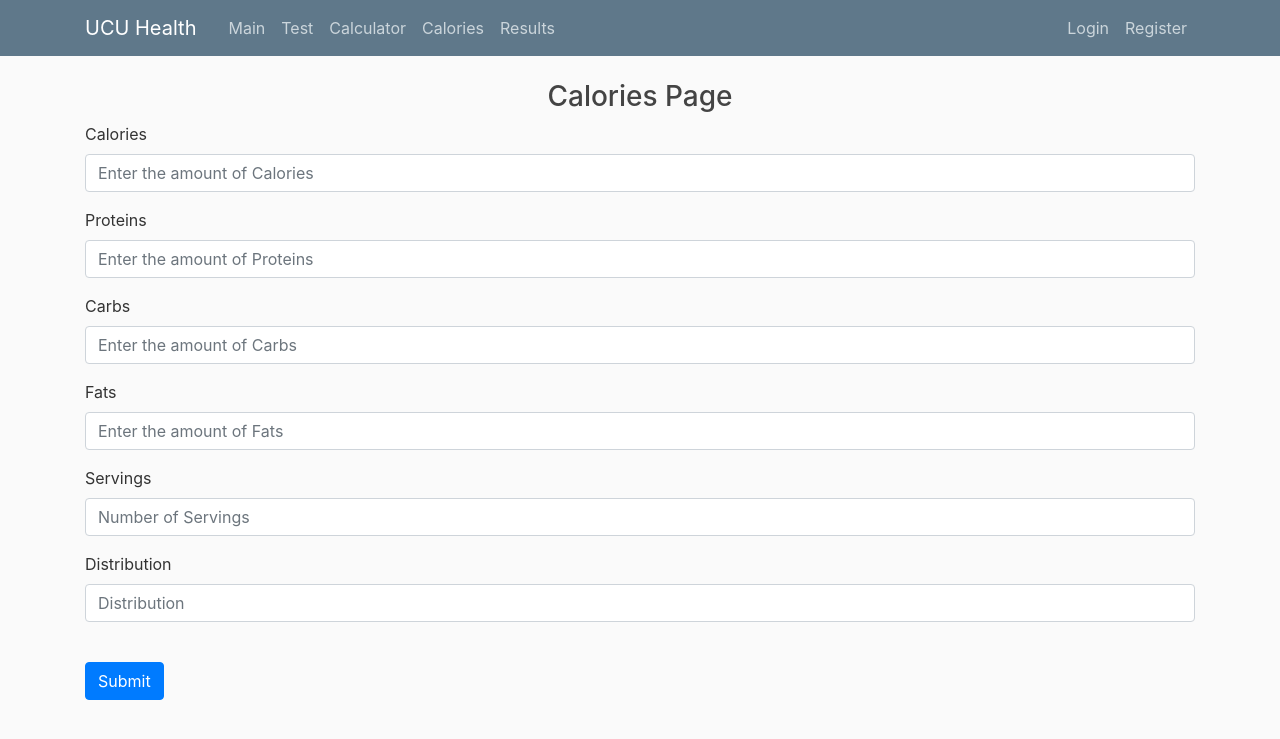
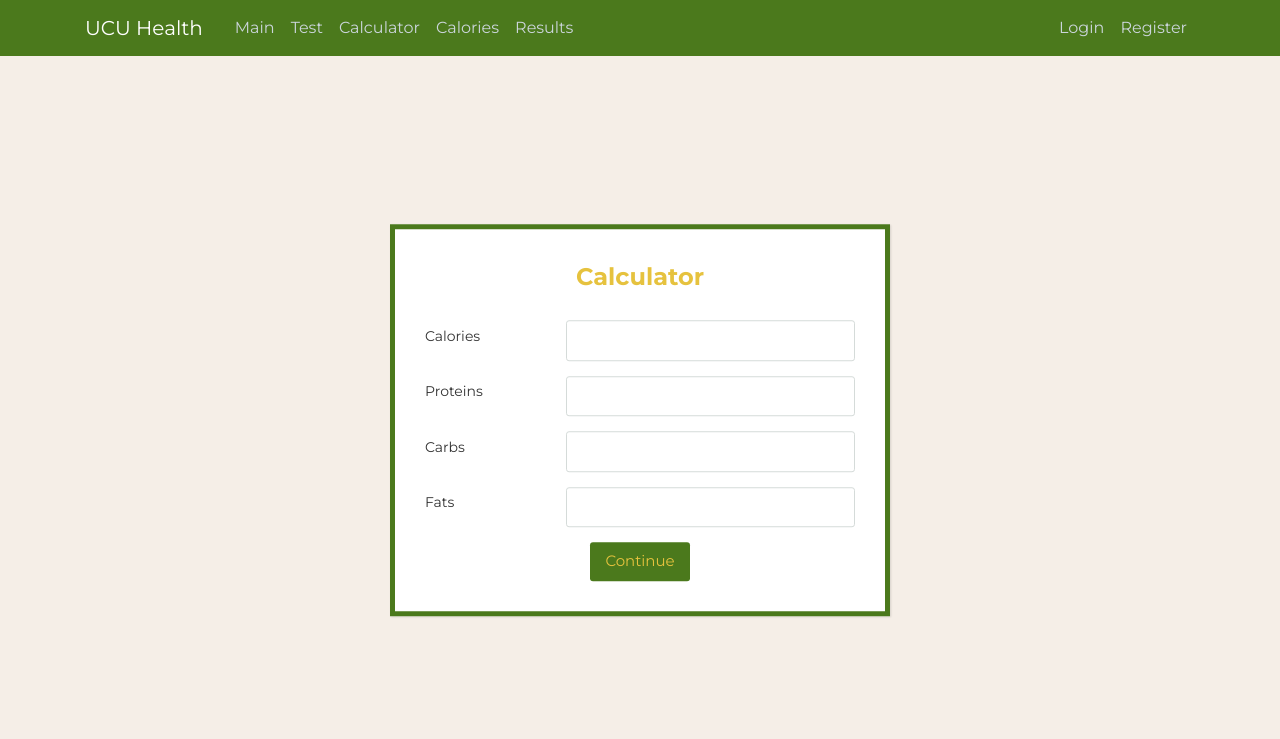
Before and after one commit to VikaProkhorova/UCUHealth2, a Flask app: page /calories in a window 1280 px wide. Shown: the top 739 px of the page. Run offline with Flask 2, Linux system fonts and the light colour scheme; some libraries are stand-ins or nearby versions.

Commit message:
random changes

```diff
--- a/main/routes.py
+++ b/main/routes.py
@@ -60,7 +60,6 @@ def results():
 def test():
     'Test page'
     form = ExampleForm()
-    form.check_options
     # form.check_options.choices =
     return render_template('test.html', form = form)
 
--- /dev/null
+++ b/main/static/calories.css
@@ -0,0 +1,143 @@
+
+@import url("https://fonts.googleapis.com/css?family=Montserrat:400,700&display=swap");
+
+*{
+    margin: 0;
+    padding: 0;
+    box-sizing: border-box;
+    font-family: 'Montserrat', sans-serif;
+}
+
+body{
+    background: #f5eee7;
+    padding: 0 10px;
+}
+.wrapper{
+    max-width: 500px;
+    width: 100%;
+    background: #fff;
+    margin: 20px auto;
+    padding: 30px;
+    box-shadow: 1px 1px 2px rgba(0,0,0,0.125);
+    border: 5px solid #4b791c;
+    position: absolute;
+    top: 50%;
+    left: 50%;
+    transform: translate(-50%, -50%);
+}
+.wrapper .title{
+    font-size: 24px;
+    font-weight: 700;
+    margin-bottom: 25px;
+    color: #e6c23e;
+    text-align: center;
+}
+.wrapper .form{
+    width: 100%;
+}
+.wrapper .form .input_field{
+    margin-bottom: 15px;
+    display: flex;
+    align-items: center;
+}
+.wrapper .form .input_field label{
+    width: 200px;
+    color: 757575;
+    margin-right: 10px;
+    font-size: 14px;
+}
+.wrapper .form .input_field .input{
+    width: 100%;
+    outline: none;
+    border: 1px solid #d5dbd9;
+    font-size: 15px;
+    padding: 8px 10px;
+    border-radius: 3px;
+    transition: all 0.3s ease;
+}
+.wrapper .form .input_field .input:focus,
+.wrapper .form .input_field .textarea:focus{
+    border: 1px solid #e6c23e;
+}
+.wrapper .form .input_field .p{
+    font-size: 14px;
+    color: #757575;
+
+}
+.wrapper .form .input_field.terms p{
+    font-size: 14px;
+    color: #757575;
+    font-weight: 400;
+    font-family: 'Montserrat', sans-serif;
+}
+.wrapper .form .input_field .check{
+    width: 15px;
+    height: 15px;
+    position: relative;
+    display: block;
+    cursor: pointer;
+}
+.wrapper .form .input_field .check input[type="checkbox"]{
+    position: absolute;
+    top: 0;
+    left: 0;
+    opacity: 0;
+}
+.wrapper .form .input_field .check .checkmark{
+    width: 15px;
+    height: 15px;
+    border: 1px solid #e6c23e;
+    display: block;
+    position: relative;
+}
+.wrapper .form .input_field .check .checkmark:before{
+    content: "";
+    position: absolute;
+    top: 1px;
+    left: 2px;
+    width: 5px;
+    height: 2px;
+    border: 2px solid;
+    border-color: transparent transparent #fff #fff;
+    transform: rotate(-45deg);
+    display: none;
+}
+.wrapper .form .input_field .check input[type="checkbox"]:checked ~ .checkmark{
+    background: #e6c23e;
+}
+
+.wrapper .form .input_field .check input[type="checkbox"]:checked ~ .checkmark:before{
+    display: block;
+}
+.wrapper .form .input_field:last-child {
+    display: flex;
+    justify-content: flex-end;
+  }
+
+.wrapper .form .btn {
+    margin-left: 10px;
+  }
+
+.wrapper .form .input_field .btn{
+    width: 100px;
+    padding: 8px 10px;
+    font-size: 15px;
+    border: 0;
+    background-color: #4b791c;
+    color: #e6c23e;
+    cursor: pointer;
+    border-radius: 3px;
+    outline: none;
+    margin: 0 auto;
+    display: block;
+}
+.wrapper .form .input_field:last-child{
+    margin-bottom:0;
+    display: flex;
+}
+.wrapper .form .input_field:last-child .btn{
+    margin-left:auto;
+}
+.wrapper .form .input_field .btn:hover{
+    background: #ffd658;
+}
--- a/main/static/main.css
+++ b/main/static/main.css
@@ -1,5 +1,5 @@
 body {
-    background: #fafafa;
+    background: #f5eee7;
     color: #333333;
     margin-top: 5rem;
   }
@@ -7,15 +7,32 @@ body {
 h1, h2, h3, h4, h5, h6 {
   color: #444444;
 }
-  button {
-    background-color: azure;
+.button-container {
+  display: flex;
+  justify-content: center;
+  align-items: center;
+  height: 100vh;
 }
-  button:hover {
-    background-color: dodgerblue;
+.row {
+  display: flex;
+  justify-content: center;
 }
 
+button {
+  background-color: #e6c23e;
+  color: #e6c23e;
+  border: none;
+  padding: 10px 20px;
+  margin: 0 10px;
+}
+
+button:hover {
+  background-color: #ffdf91;
+  cursor: pointer;
+/* верхня панель */
+}
 .bg-steel {
-    background-color: #5f788a;
+  background-color: #4b791c;
 }
 
 .site-header .navbar-nav .nav-link {
@@ -23,7 +40,7 @@ body {
 }
 
 .site-header .navbar-nav .nav-link:hover {
-    color: #ffffff;
+  color: #e6c23e;
 }
 
 .site-header .navbar-nav .nav-link.active {
@@ -43,7 +60,7 @@ body {
 }
 
 a.article-title:hover {
-    color: #428bca;
+  color: #e6c23e;
   text-decoration: none;
 }
 
@@ -64,7 +81,7 @@ body {
 }
 
 .article-metadata a:hover {
-    color: #333;
+  color: #e6c23e;
   text-decoration: none;
 }
 
--- a/main/templates/calculator.html
+++ b/main/templates/calculator.html
@@ -15,7 +15,7 @@
                            {% endfor %}
                        </div>
                    {% else %}
-                       {{ form.proteins(class="form-control form-control-lg is-invalid")}}
+                       {{ form.proteins(class="form-control form-control-lg")}}
                    {% endif%}
                </div>
                <div class="form-group">
--- a/main/templates/calories.html
+++ b/main/templates/calories.html
@@ -1,62 +1,39 @@
-{% extends "layout.html" %} {% block title %}<title>Calories Page</title>{%
-endblock %} {% block content %}
+{% extends "layout.html" %}
+{% block title %}<title>Calories Page</title>{% endblock %}
+{% block content %}
+  <head>
+    <meta charset="UTF-8">
+    <meta name="viewport" content="width=device-width, initial-scale=1.0">
+    <link href="{{ url_for('static', filename='calories.css') }}" rel="stylesheet">
+  </head>
+  <body>
+    <div class="wrapper">
+      <div class = "title">
+        Calculator
+      </div>
+      <div class="form">
       <form method="POST">
-  <h3 align="center">Calories Page</h3>
-  <div class="form-group">
+        <div class="input_field">
           <label for="calories">Calories</label>
-    <input
-      type="text"
-      class="form-control"
-      id="calories"
-      name="Calories"
-      placeholder="Enter the amount of Calories" />
+          <input type="text" class="input">
         </div>
-  <div class="form-group">
+        <div class="input_field">
           <label for="proteins">Proteins</label>
-    <input
-      type="text"
-      class="form-control"
-      id="nutrients"
-      name="Proteins"
-      placeholder="Enter the amount of Proteins" />
+          <input type="text" class="input">
         </div>
-  <div class="form-group">
+        <div class="input_field">
           <label for="Carbs">Carbs</label>
-    <input
-      type="text"
-      class="form-control"
-      id="nutrients"
-      name="Carbs"
-      placeholder="Enter the amount of Carbs" />
+          <input type="text" class="input">
         </div>
-  <div class="form-group">
+        <div class="input_field">
           <label for="Fats">Fats</label>
-    <input
-      type="text"
-      class="form-control"
-      id="nutrients"
-      name="Fats"
-      placeholder="Enter the amount of Fats" />
+          <input type="text" class="input">
         </div>
-  <div class="form-group">
-    <label for="Servings">Servings</label>
-    <input
-      type="text"
-      class="form-control"
-      id="calories"
-      name="Servings"
-      placeholder="Number of Servings" />
+        <div class="input_field">
+          <input type = "submit" value="Continue" class="btn">
         </div>
-  <div class="form-group">
-    <label for="Distribution">Distribution</label>
-    <input
-      type="text"
-      class="form-control"
-      id="calories"
-      name="Distribution"
-      placeholder="Distribution" />
       </div>
-  <br />
-  <button type="submit" class="btn btn-primary">Submit</button>
     </form>
-{% endblock content %}
+    </div>
+  </body>
+{% endblock %}
--- a/main/templates/test.html
+++ b/main/templates/test.html
@@ -1,10 +1,10 @@
-{% extends "layout.html" %} {% block title %}<title>Home Page</title>{% endblock
+{% extends "layout.html" %} {% block title %}<title>Available dishes</title>{% endblock
     %} {% block content %}
     <div class="content-section">
         <form method="POST" action="">
             {{ form.hidden_tag() }}
             <fieldset class="form-group">
-                <legend class="border-bottom mb-4">User Choices</legend>
+                <legend class="border-bottom mb-4">Available dishes</legend>
                 {% if form.choices.errors %}
                 <div class="invalid-feedback">
                     {% for error in form.choices.errors %}
```
Lines whose indentation alone changed are shown as unchanged.
